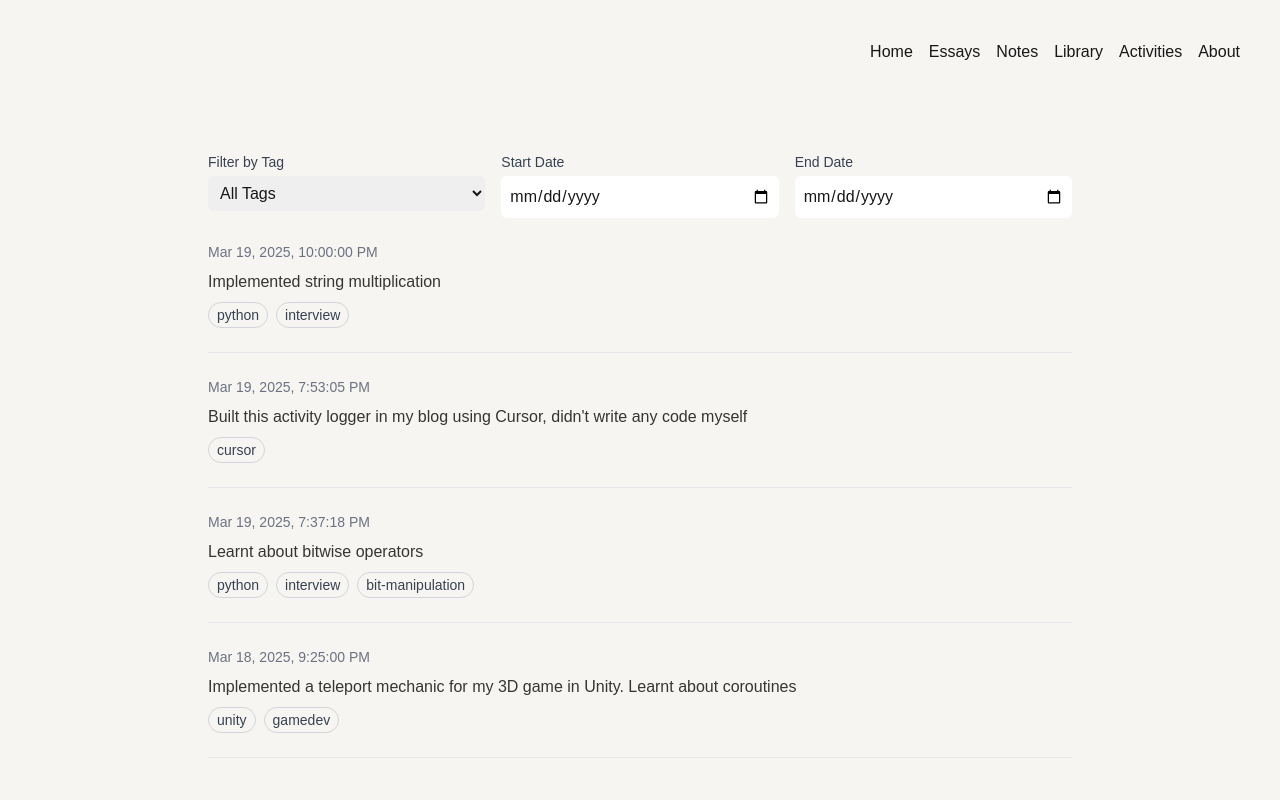
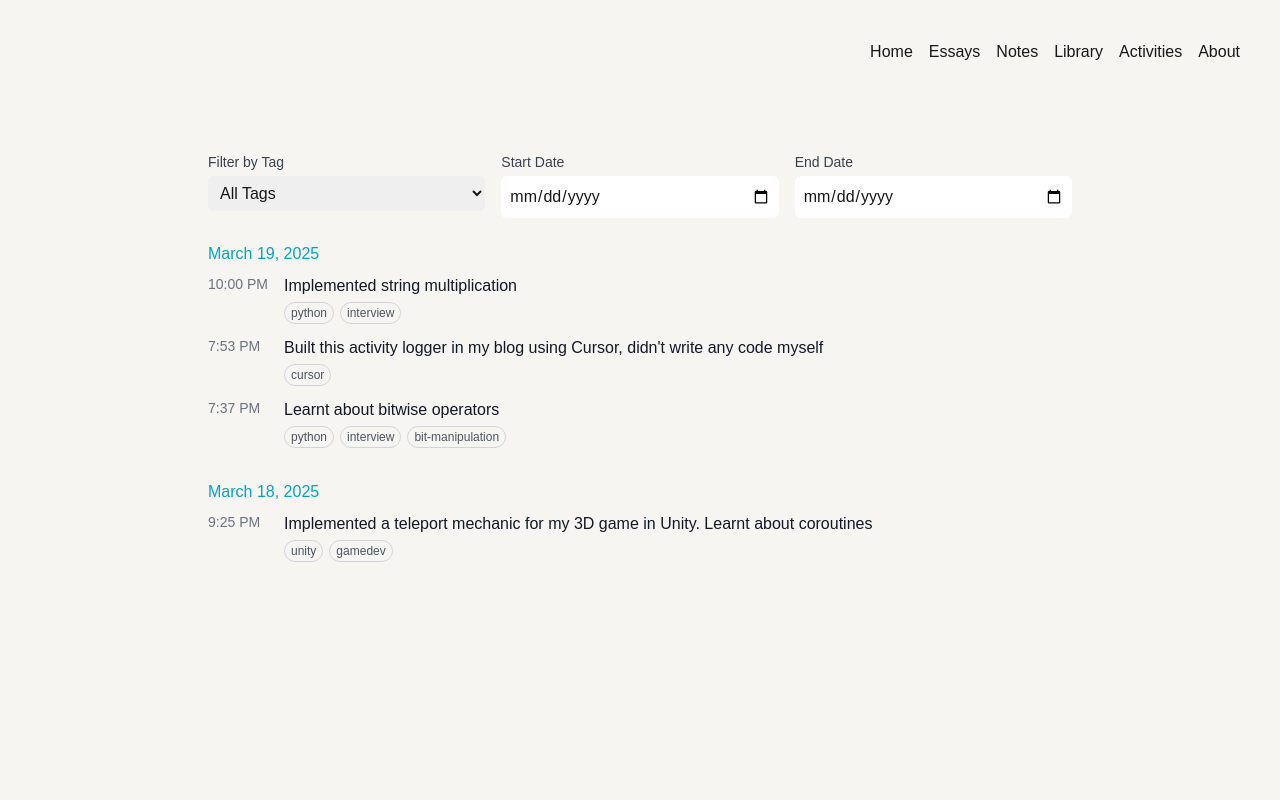
Before and after one commit to DrNightmare/blog-v2, a Next.js app: page /activities in a window 1280 px wide. Shown: the top 800 px of the page. Built offline with nearby package versions, Linux system fonts and the light colour scheme.

Commit message:
Improve activity history view styling: update date headers and layout

```diff
--- a/src/components/ActivityLogger.tsx
+++ b/src/components/ActivityLogger.tsx
@@ -130,15 +130,31 @@ export default function ActivityLogger() {
     })
     .sort((a, b) => new Date(b.timestamp).getTime() - new Date(a.timestamp).getTime());
 
-  if (isLoading) {
-    return <div className="text-center py-4">Loading activities...</div>;
+  const groupActivitiesByDate = (activities: Activity[]) => {
+    const groups: { [key: string]: Activity[] } = {};
+
+    activities.forEach(activity => {
+      const date = new Date(activity.timestamp);
+      const dateKey = format(date, 'yyyy-MM-dd');
+      if (!groups[dateKey]) {
+        groups[dateKey] = [];
       }
+      groups[dateKey].push(activity);
+    });
 
-  if (error) {
-    return <div className="text-center py-4 text-red-600">{error}</div>;
-  }
+    // Sort activities within each group by time
+    Object.values(groups).forEach(group => {
+      group.sort((a, b) => new Date(b.timestamp).getTime() - new Date(a.timestamp).getTime());
+    });
 
-  const HistoryView = () => (
+    return groups;
+  };
+
+  const HistoryView = () => {
+    const groupedActivities = groupActivitiesByDate(filteredActivities);
+    const sortedDates = Object.keys(groupedActivities).sort((a, b) => b.localeCompare(a));
+
+    return (
       <div className="space-y-6">
         <div className="grid grid-cols-1 md:grid-cols-3 gap-4">
           <div>
@@ -182,32 +198,31 @@ export default function ActivityLogger() {
           </div>
         </div>
 
-      <div className="space-y-6">
-        {filteredActivities.map(activity => (
+        <div className="space-y-8">
+          {sortedDates.map(dateKey => {
+            const date = new Date(dateKey);
+            return (
+              <div key={dateKey} className="space-y-2">
+                <h3 className="font-medium text-base text-sea-blue">
+                  {format(date, 'MMMM d, yyyy')}
+                </h3>
+                <div className="space-y-3">
+                  {groupedActivities[dateKey].map(activity => (
                     <div
                       key={activity.id}
-            className="border-b border-gray-200 pb-6 relative"
+                      className="group relative flex gap-3"
                     >
-            {SHOW_EDITOR && (
-              <button
-                onClick={() => handleDeleteActivity(activity.id)}
-                className="absolute top-0 right-0 text-gray-400 hover:text-sea-blue"
-                title="Delete activity"
-              >
-                <svg xmlns="http://www.w3.org/2000/svg" className="h-5 w-5" viewBox="0 0 20 20" fill="currentColor">
-                  <path fillRule="evenodd" d="M9 2a1 1 0 00-.894.553L7.382 4H4a1 1 0 000 2v10a2 2 0 002 2h8a2 2 0 002-2V6a1 1 0 100-2h-3.382l-.724-1.447A1 1 0 0011 2H9zM7 8a1 1 0 012 0v6a1 1 0 11-2 0V8zm4 0a1 1 0 012 0v6a1 1 0 11-2 0V8z" clipRule="evenodd" />
-                </svg>
-              </button>
-            )}
-            <p className="text-gray-500 text-sm">
-              {format(new Date(activity.timestamp), 'PPpp')}
-            </p>
-            <p className="mt-2">{activity.description}</p>
-            <div className="mt-2 flex flex-wrap gap-2">
+                      <span className="text-sm text-gray-500 shrink-0 w-16">
+                        {format(new Date(activity.timestamp), 'h:mm a')}
+                      </span>
+                      <div className="flex-grow">
+                        <p className="text-gray-900">{activity.description}</p>
+                        {activity.tags.length > 0 && (
+                          <div className="mt-1 flex flex-wrap gap-1.5">
                             {activity.tags.map(tag => (
                               <span
                                 key={tag}
-                  className={`border border-gray-300 text-gray-700 px-2 py-0.5 rounded-full text-sm ${
+                                className={`border border-gray-300 text-gray-600 px-1.5 py-0.5 rounded-full text-xs ${
                                   SHOW_EDITOR ? 'flex items-center gap-1 group cursor-pointer hover:border-sea-blue' : ''
                                 }`}
                               >
@@ -216,7 +231,7 @@ export default function ActivityLogger() {
                                   <button
                                     type="button"
                                     onClick={() => handleDeleteActivityTag(activity.id, tag)}
-                      className="text-gray-400 group-hover:text-sea-blue ml-1"
+                                    className="text-gray-400 group-hover:text-sea-blue ml-0.5"
                                     title="Remove tag"
                                   >
                                     ×
@@ -225,11 +240,37 @@ export default function ActivityLogger() {
                               </span>
                             ))}
                           </div>
+                        )}
+                      </div>
+                      {SHOW_EDITOR && (
+                        <button
+                          onClick={() => handleDeleteActivity(activity.id)}
+                          className="opacity-0 group-hover:opacity-100 text-gray-400 hover:text-sea-blue shrink-0 mt-1"
+                          title="Delete activity"
+                        >
+                          <svg xmlns="http://www.w3.org/2000/svg" className="h-4 w-4" viewBox="0 0 20 20" fill="currentColor">
+                            <path fillRule="evenodd" d="M9 2a1 1 0 00-.894.553L7.382 4H4a1 1 0 000 2v10a2 2 0 002 2h8a2 2 0 002-2V6a1 1 0 100-2h-3.382l-.724-1.447A1 1 0 0011 2H9zM7 8a1 1 0 012 0v6a1 1 0 11-2 0V8zm4 0a1 1 0 012 0v6a1 1 0 11-2 0V8z" clipRule="evenodd" />
+                          </svg>
+                        </button>
+                      )}
                     </div>
                   ))}
                 </div>
               </div>
             );
+          })}
+        </div>
+      </div>
+    );
+  };
+
+  if (isLoading) {
+    return <div className="text-center py-4">Loading activities...</div>;
+  }
+
+  if (error) {
+    return <div className="text-center py-4 text-red-600">{error}</div>;
+  }
 
   return (
     <div className="max-w-4xl mx-auto p-4">
```
Lines whose indentation alone changed are shown as unchanged.
